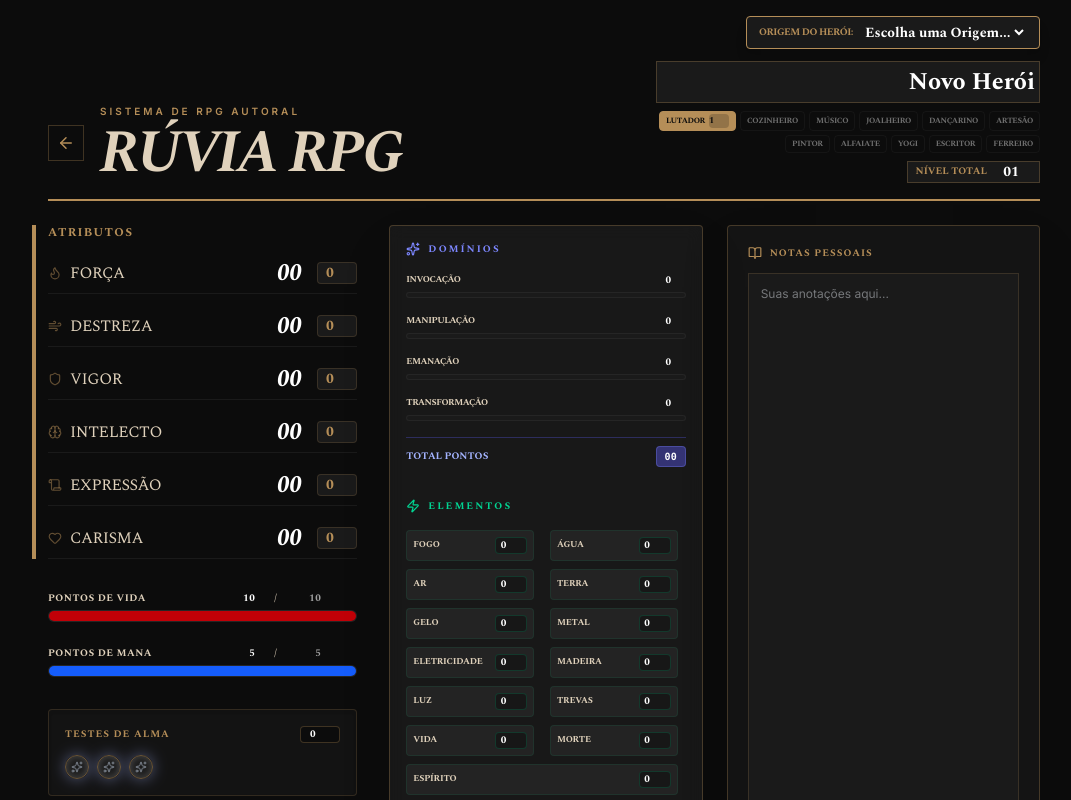
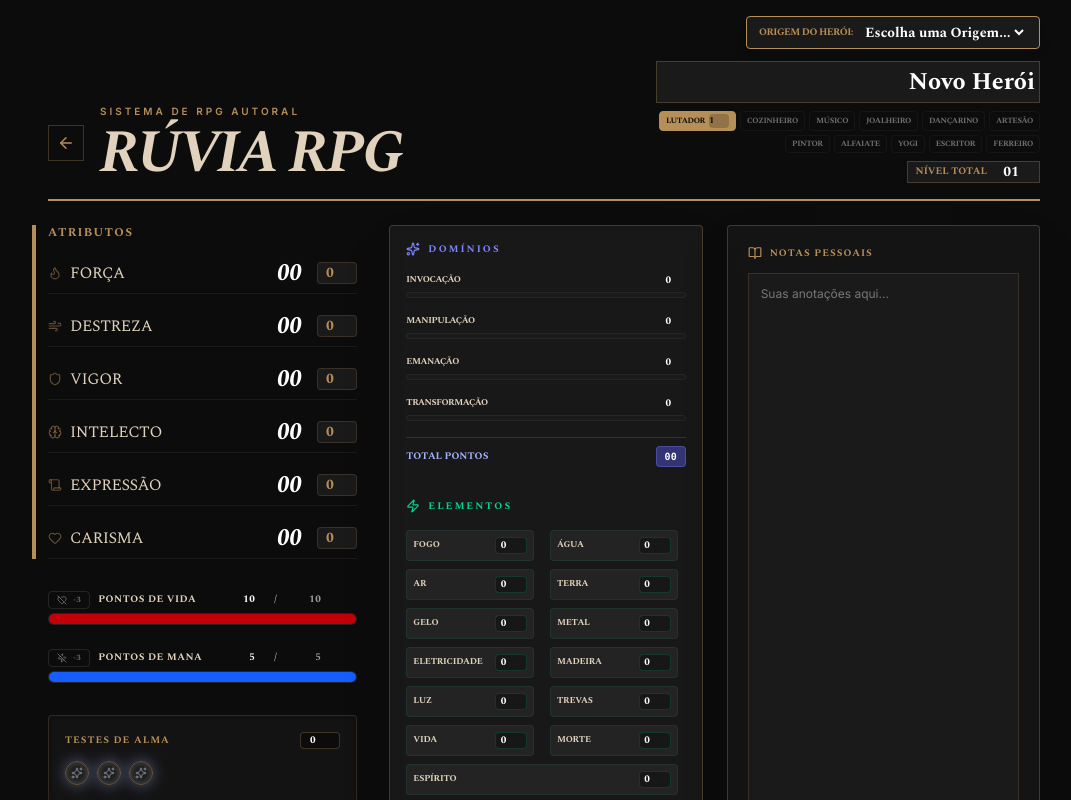
Before and after one commit to zyppbot/R-via-RPG---Ficha, a React (Vite) app: page / in a window 1280 px wide. Both pictures are taken after a click on the button "NOVO PERSONAGEM". Shown: the top 800 px of the page, without its empty margins (96-1167 px from the left). Built offline with nearby package versions, Linux system fonts and the light colour scheme.

Commit message:
feat: add reduced PV and PM status support
Implement conditional PV and PM reduction logic based on character status flags. Updates include new type definitions, constants, and updated calculations in the stats engine.

```diff
--- a/src/App.tsx
+++ b/src/App.tsx
@@ -37,7 +37,9 @@ import {
   Package,
   Download,
   Upload,
-  User
+  User,
+  HeartOff,
+  ZapOff
 } from 'lucide-react';
 import {
   CharacterSheet,
@@ -265,8 +267,15 @@ export default function App() {
     const fortitude = currentSkills.find(s => s.name === 'Fortitude')?.bonus || 0;
     const arcanismo = currentSkills.find(s => s.name === 'Arcanismo')?.bonus || 0;
 
-    const maxPV = 10 + (pvPerLvl * totalLevel) + (6 * fortitude) + (activeCharacter.pvAdjustment || 0);
-    const maxPM = 5 + (pmPerLvl * totalLevel) + (2 * arcanismo) + (2 * fortitude) + (activeCharacter.pmAdjustment || 0);
+    let maxPV = 10 + (pvPerLvl * totalLevel) + (6 * fortitude) + (activeCharacter.pvAdjustment || 0);
+    let maxPM = 5 + (pmPerLvl * totalLevel) + (2 * arcanismo) + (2 * fortitude) + (activeCharacter.pmAdjustment || 0);
+
+    if (activeCharacter.pvReduced) {
+      maxPV -= 3 * totalLevel;
+    }
+    if (activeCharacter.pmReduced) {
+      maxPM -= 3 * totalLevel;
+    }
 
     return {
       pv: {
@@ -278,7 +287,7 @@ export default function App() {
         max: maxPM
       }
     };
-  }, [activeCharacter.stats, activeCharacter.origin, totalLevel, currentSkills, activeCharacter.pvAdjustment, activeCharacter.pmAdjustment]);
+  }, [activeCharacter.stats, activeCharacter.origin, totalLevel, currentSkills, activeCharacter.pvAdjustment, activeCharacter.pmAdjustment, activeCharacter.pvReduced, activeCharacter.pmReduced]);
 
   const trainingPoints = useMemo(() => {
     if (!activeCharacter) return 0;
@@ -299,7 +308,7 @@ export default function App() {
   const defenseValue = useMemo(() => {
     const { forca: F, destreza: D, vigor: V } = effectiveAttributes;
     const lvl = totalLevel;
-    return Math.floor(8 + (lvl / 3) + ((3 * D + 2 * V + F) / 6)) + (activeCharacter.defenseAdjustment || 0);
+    return (8 + D + Math.ceil((lvl + (2 * V) + F) / 3)) + (activeCharacter.defenseAdjustment || 0);
   }, [effectiveAttributes, totalLevel, activeCharacter.defenseAdjustment]);
 
   const [prevMaxStats, setPrevMaxStats] = useState<{ [charId: string]: { pv: number, pm: number } }>({});
@@ -473,10 +482,9 @@ export default function App() {
               <div className="mt-6 flex flex-wrap gap-4 text-[10px] uppercase font-bold opacity-60">
                 <div className="flex items-center gap-1">
                   <Heart size={10} className="text-red-500" />
-                  {char.stats.pv.current}/{
-                    10 +
-                    ((ORIGINS.find(o => o.name === char.origin)?.pvPerLevel || 0) * ((Object.values(char.specializations || {}) as number[]).reduce((a, b) => a + (b || 0), 0) || 1)) +
-                    (6 * (calculateSkills(
+                  {(() => {
+                    const lvl = (Object.values(char.specializations || {}) as number[]).reduce((a, b) => a + (b || 0), 0) || 1;
+                    const bonusFortitude = calculateSkills(
                       {
                         forca: char.attributes.forca + (ORIGINS.find(o => o.name === char.origin)?.attributeBonuses.forca || 0) + (ORIGINS.find(o => o.name === char.origin)?.attributeBonuses.all || 0),
                         destreza: char.attributes.destreza + (ORIGINS.find(o => o.name === char.origin)?.attributeBonuses.destreza || 0) + (ORIGINS.find(o => o.name === char.origin)?.attributeBonuses.all || 0),
@@ -485,43 +493,39 @@ export default function App() {
                         expressao: char.attributes.expressao + (ORIGINS.find(o => o.name === char.origin)?.attributeBonuses.expressao || 0) + (ORIGINS.find(o => o.name === char.origin)?.attributeBonuses.all || 0),
                         carisma: char.attributes.carisma + (ORIGINS.find(o => o.name === char.origin)?.attributeBonuses.carisma || 0) + (ORIGINS.find(o => o.name === char.origin)?.attributeBonuses.all || 0),
                       },
-                      (Object.values(char.specializations || {}) as number[]).reduce((a, b) => a + (b || 0), 0) || 1,
+                      lvl,
                       char.skillTraining || {}
-                    ).find(s => s.name === 'Fortitude')?.bonus || 0)) +
-                    (char.pvAdjustment || 0)
-                  } PV
+                    ).find(s => s.name === 'Fortitude')?.bonus || 0;
+                    const pvPerLvl = ORIGINS.find(o => o.name === char.origin)?.pvPerLevel || 0;
+                    let maxPV = 10 + (pvPerLvl * lvl) + (6 * bonusFortitude) + (char.pvAdjustment || 0);
+                    if (char.pvReduced) {
+                      maxPV -= (3 * lvl);
+                    }
+                    return `${char.stats.pv.current}/${maxPV}`;
+                  })()} PV
                 </div>
                 <div className="flex items-center gap-1">
                   <Zap size={10} className="text-blue-400" />
-                  {char.stats.pm.current}/{
-                    5 +
-                    ((ORIGINS.find(o => o.name === char.origin)?.pmPerLevel || 0) * ((Object.values(char.specializations || {}) as number[]).reduce((a, b) => a + (b || 0), 0) || 1)) +
-                    (2 * (calculateSkills(
-                      {
+                  {(() => {
+                    const lvl = (Object.values(char.specializations || {}) as number[]).reduce((a, b) => a + (b || 0), 0) || 1;
+                    const attrs = {
                       forca: char.attributes.forca + (ORIGINS.find(o => o.name === char.origin)?.attributeBonuses.forca || 0) + (ORIGINS.find(o => o.name === char.origin)?.attributeBonuses.all || 0),
                       destreza: char.attributes.destreza + (ORIGINS.find(o => o.name === char.origin)?.attributeBonuses.destreza || 0) + (ORIGINS.find(o => o.name === char.origin)?.attributeBonuses.all || 0),
                       vigor: char.attributes.vigor + (ORIGINS.find(o => o.name === char.origin)?.attributeBonuses.vigor || 0) + (ORIGINS.find(o => o.name === char.origin)?.attributeBonuses.all || 0),
                       intelecto: char.attributes.intelecto + (ORIGINS.find(o => o.name === char.origin)?.attributeBonuses.intelecto || 0) + (ORIGINS.find(o => o.name === char.origin)?.attributeBonuses.all || 0),
                       expressao: char.attributes.expressao + (ORIGINS.find(o => o.name === char.origin)?.attributeBonuses.expressao || 0) + (ORIGINS.find(o => o.name === char.origin)?.attributeBonuses.all || 0),
                       carisma: char.attributes.carisma + (ORIGINS.find(o => o.name === char.origin)?.attributeBonuses.carisma || 0) + (ORIGINS.find(o => o.name === char.origin)?.attributeBonuses.all || 0),
-                      },
-                      (Object.values(char.specializations || {}) as number[]).reduce((a, b) => a + (b || 0), 0) || 1,
-                      char.skillTraining || {}
-                    ).find(s => s.name === 'Arcanismo')?.bonus || 0)) +
-                    (2 * (calculateSkills(
-                      {
-                        forca: char.attributes.forca + (ORIGINS.find(o => o.name === char.origin)?.attributeBonuses.forca || 0) + (ORIGINS.find(o => o.name === char.origin)?.attributeBonuses.all || 0),
-                        destreza: char.attributes.destreza + (ORIGINS.find(o => o.name === char.origin)?.attributeBonuses.destreza || 0) + (ORIGINS.find(o => o.name === char.origin)?.attributeBonuses.all || 0),
-                        vigor: char.attributes.vigor + (ORIGINS.find(o => o.name === char.origin)?.attributeBonuses.vigor || 0) + (ORIGINS.find(o => o.name === char.origin)?.attributeBonuses.all || 0),
-                        intelecto: char.attributes.intelecto + (ORIGINS.find(o => o.name === char.origin)?.attributeBonuses.intelecto || 0) + (ORIGINS.find(o => o.name === char.origin)?.attributeBonuses.all || 0),
-                        expressao: char.attributes.expressao + (ORIGINS.find(o => o.name === char.origin)?.attributeBonuses.expressao || 0) + (ORIGINS.find(o => o.name === char.origin)?.attributeBonuses.all || 0),
-                        carisma: char.attributes.carisma + (ORIGINS.find(o => o.name === char.origin)?.attributeBonuses.carisma || 0) + (ORIGINS.find(o => o.name === char.origin)?.attributeBonuses.all || 0),
-                      },
-                      (Object.values(char.specializations || {}) as number[]).reduce((a, b) => a + (b || 0), 0) || 1,
-                      char.skillTraining || {}
-                    ).find(s => s.name === 'Fortitude')?.bonus || 0)) +
-                    (char.pmAdjustment || 0)
-                  } PM
+                    };
+                    const skills = calculateSkills(attrs, lvl, char.skillTraining || {});
+                    const arcanismo = skills.find(s => s.name === 'Arcanismo')?.bonus || 0;
+                    const fortitude = skills.find(s => s.name === 'Fortitude')?.bonus || 0;
+                    const pmPerLvl = ORIGINS.find(o => o.name === char.origin)?.pmPerLevel || 0;
+                    let maxPM = 5 + (pmPerLvl * lvl) + (2 * arcanismo) + (2 * fortitude) + (char.pmAdjustment || 0);
+                    if (char.pmReduced) {
+                      maxPM -= (3 * lvl);
+                    }
+                    return `${char.stats.pm.current}/${maxPM}`;
+                  })()} PM
                 </div>
                 <div className="flex items-center gap-1">
                   <Shield size={10} className="text-gray-400" />
@@ -534,7 +538,7 @@ export default function App() {
                       vigor: (char.attributes.vigor || 0) + (bonuses.vigor || 0) + (bonuses.all || 0),
                     };
                     const lvl = (Object.values(char.specializations || {}) as number[]).reduce((a, b) => a + (b || 0), 0) || 1;
-                    return Math.floor(8 + (lvl / 3) + ((3 * eff.destreza + 2 * eff.vigor + eff.forca) / 6)) + (char.defenseAdjustment || 0);
+                    return (8 + eff.destreza + Math.ceil((lvl + (2 * eff.vigor) + eff.forca) / 3)) + (char.defenseAdjustment || 0);
                   })()} DEF
                 </div>
                 <div className="flex items-center gap-1">
@@ -704,17 +708,53 @@ export default function App() {
                   ))}
                 </div>
               </div>
-            </div>
-
-            {/* Status Bars */}
+            </div>            {/* Status Bars */}
             <div className="space-y-6">
               {[
                 { label: 'PONTOS DE VIDA', key: 'pv', color: 'bg-red-700' },
                 { label: 'PONTOS DE MANA', key: 'pm', color: 'bg-blue-600' },
               ].map(stat => (
                 <div key={stat.key}>
-                  <div className="flex justify-between text-[10px] uppercase tracking-wider mb-1 font-bold">
+                  <div className="flex justify-between items-center text-[10px] uppercase tracking-wider mb-1 font-bold">
+                    <div className="flex items-center gap-2">
+                       <button
+                         type="button"
+                         onClick={() => {
+                           if (stat.key === 'pv') {
+                             updateCharacter({ pvReduced: !activeCharacter.pvReduced });
+                           } else {
+                             updateCharacter({ pmReduced: !activeCharacter.pmReduced });
+                           }
+                         }}
+                         className={`flex items-center gap-1.5 px-2 py-0.5 rounded border text-[8px] font-black tracking-wider uppercase transition-all ${
+                           stat.key === 'pv'
+                             ? activeCharacter.pvReduced
+                               ? 'bg-red-950/50 border-red-500/80 text-red-500 hover:bg-red-900/50 hover:border-red-400'
+                               : 'bg-transparent border-white/10 text-white/40 hover:bg-white/5 hover:border-white/20'
+                             : activeCharacter.pmReduced
+                               ? 'bg-blue-950/50 border-blue-500/80 text-blue-400 hover:bg-blue-900/50 hover:border-blue-400'
+                               : 'bg-transparent border-white/10 text-white/40 hover:bg-white/5 hover:border-white/20'
+                         }`}
+                         title={
+                           stat.key === 'pv'
+                             ? `Ativar/Desativar Redução de PV Máximo (-${3 * totalLevel})`
+                             : `Ativar/Desativar Redução de PM Máximo (-${3 * totalLevel})`
+                         }
+                       >
+                         {stat.key === 'pv' ? (
+                           <>
+                             <HeartOff size={10} className={activeCharacter.pvReduced ? "text-red-500" : ""} />
+                             <span>-{3 * totalLevel}</span>
+                           </>
+                         ) : (
+                           <>
+                             <ZapOff size={10} className={activeCharacter.pmReduced ? "text-blue-400" : ""} />
+                             <span>-{3 * totalLevel}</span>
+                           </>
+                         )}
+                       </button>
                       <span>{stat.label}</span>
+                    </div>
                     <div className="flex items-center gap-1">
                       <input
                         type="number"
@@ -748,6 +788,7 @@ export default function App() {
                 </div>
               ))}
             </div>
+
 
             {/* Soul Tests */}
             <div className="p-4 bg-ruvia-panel/50 border border-ruvia-accent/20 rounded-sm shadow-inner">
--- a/src/constants.ts
+++ b/src/constants.ts
@@ -38,6 +38,8 @@ export const INITIAL_CHARACTER: CharacterSheet = {
   skillTraining: {},
   unlockedSkills: [],
   defenseAdjustment: 0,
+  pvReduced: false,
+  pmReduced: false,
   quickNote: {
     label: 'Anotação Rápida',
     content: 'Prosperidade de Rúvia',
--- a/src/types.ts
+++ b/src/types.ts
@@ -60,6 +60,8 @@ export interface CharacterSheet {
   skillTraining: { [skillName: string]: number };
   unlockedSkills: string[];
   defenseAdjustment: number;
+  pvReduced?: boolean;
+  pmReduced?: boolean;
   quickNote: {
     label: string;
     content: string;
```
Also changed, not shown: 1 other file (tests, documents, lock files or other folders). Lines whose indentation alone changed are shown as unchanged.
